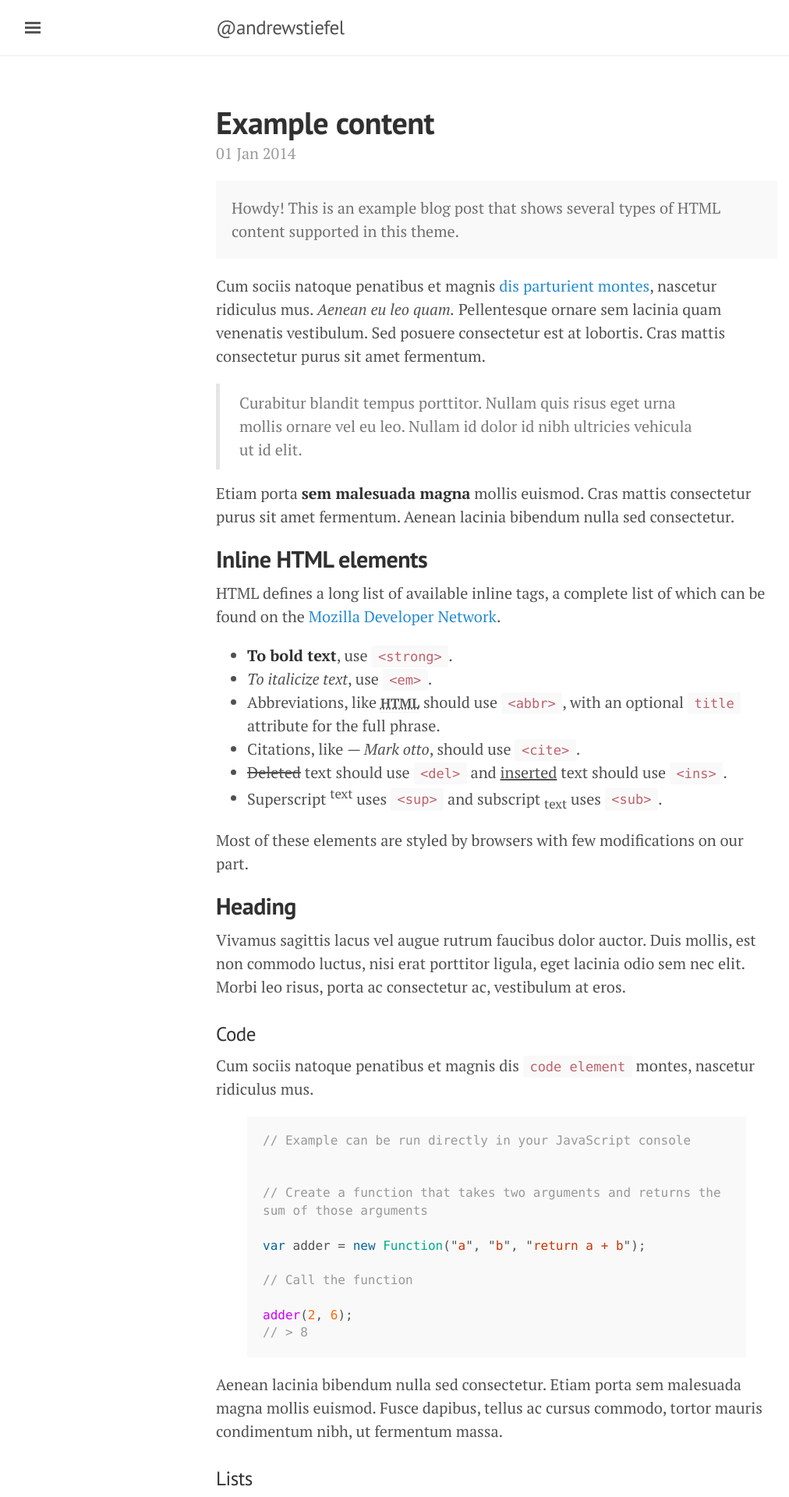
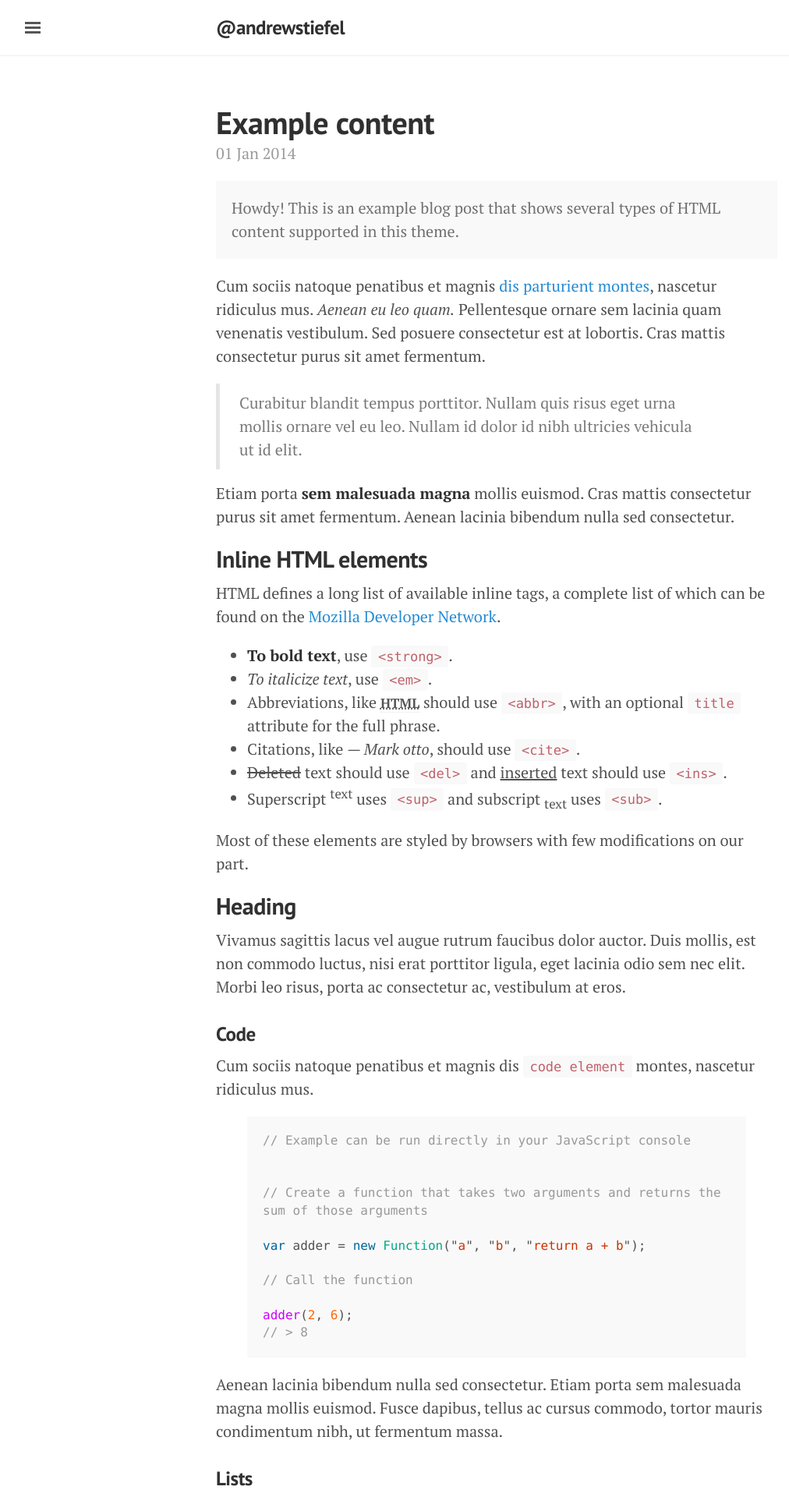
Before and after one commit to andrewstiefel/andrewstiefel.com, a Jekyll site: the page built from index.html, in a window 1280 px wide. Shown: the top 1920 px of the page at 78% size, without its empty margins (3-1015 px from the left). Built offline with Jekyll 4.4.1, drawn with Linux system fonts in a browser that asks for light colours; the list of posts is cut into pages by our own code.

Commit message:
Tweaks to header

```diff
--- a/assets/css/main.css
+++ b/assets/css/main.css
@@ -539,8 +539,12 @@
 
 /* Custom */
 
-.theme-base-custom h1, h2 {
+.theme-base-custom h1, h2, h3 {
     font-weight: 700;
+}
+
+.theme-base-custom .masthead-title a {
+    color: #303030;
 }
 
 .theme-base-custom hr {
```
Also changed, not shown: _layouts/default.html (line endings or trailing spaces).
